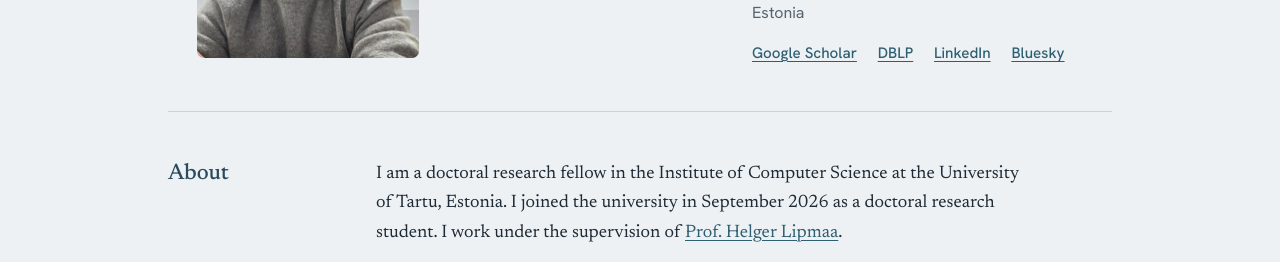
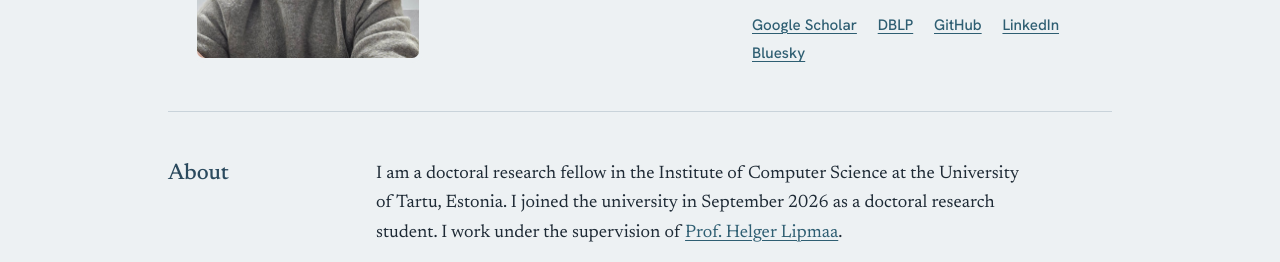
Before and after one commit to rittwikweb/page, a plain HTML site: page index.html in a window 1280 px wide. Shown: the part 485-747 px from the top of the page. Drawn offline with Linux system fonts and the light colour scheme.

Commit message:
Add GitHub link to index.html

```diff
--- a/index.html
+++ b/index.html
@@ -468,6 +468,7 @@
             <ul class="links">
               <li><a href="https://scholar.google.com/citations?user=9etnbVwAAAAJ&amp;hl=en">Google Scholar</a></li>
               <li><a href="https://dblp.org/pid/422/0251.html">DBLP</a></li>
+              <li><a href="https://github.com/RittwikH5712">GitHub</a></li>
               <li><a href="https://www.linkedin.com/in/rittwik-hajra-a41719282">LinkedIn</a></li>
               <li><a href="https://bsky.app/profile/tartarus75.bsky.social">Bluesky</a></li>
               <!-- EDIT: to show a GitHub link, delete the comment markers around the next line.
```
